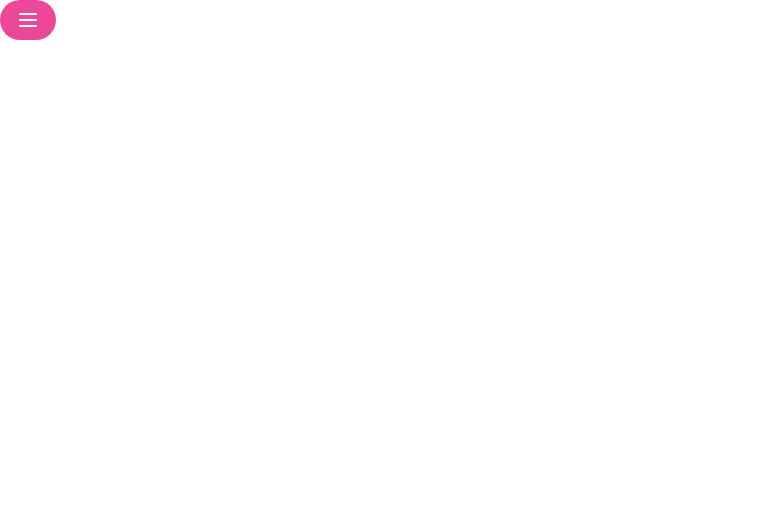
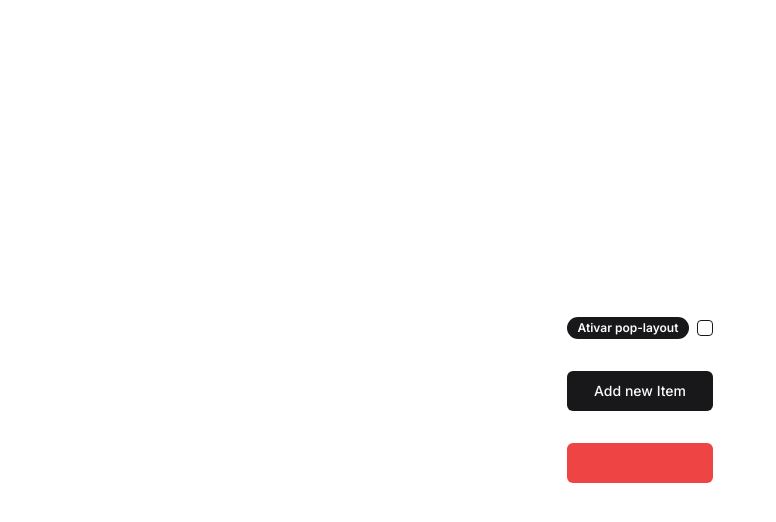
Before and after one commit to JheanAntunes/learn-framer-motion, a Next.js app: page / in a window 1280 px wide. Shown: the top 522 px of the page, without its empty margins (0-776 px from the left). Built offline with nearby package versions, Linux system fonts and the light colour scheme.

Commit message:
:sparkles:	feat: add ExampleAnimatePresence

```diff
--- a/src/app/page.tsx
+++ b/src/app/page.tsx
@@ -1,4 +1,4 @@
-import MenuMobile from '@/examples/menu-mobile'
+import ExampleAnimatePresence from '@/examples/animate-presence'
 
 export default function Home() {
   return (
@@ -6,7 +6,8 @@ export default function Home() {
       {/* <BasicAnimationMotionDiv /> */}
       {/* <BasicExampleGestures /> */}
       {/* <ReorderExample /> */}
-      <MenuMobile />
+      {/* <MenuMobile /> */}
+      <ExampleAnimatePresence />
     </main>
   )
 }
--- a/src/components/framer-motion/index.tsx
+++ b/src/components/framer-motion/index.tsx
@@ -5,5 +5,6 @@ import { motion, Reorder } from 'framer-motion'
 export const MotionDiv = motion.div
 export const MotionLi = motion.li
 export const MotionUl = motion.ul
+export const MotionButton = motion.button
 export const ReorderGroup = Reorder.Group
 export const ReorderItem = Reorder.Item
--- /dev/null
+++ b/src/examples/animate-presence/index.tsx
@@ -0,0 +1,61 @@
+'use client'
+import { MotionButton, MotionLi, MotionUl } from '@/components/framer-motion'
+import { Badge } from '@/components/ui/badge'
+import { buttonVariants } from '@/components/ui/button'
+import { Checkbox } from '@/components/ui/checkbox'
+import { Label } from '@/components/ui/label'
+import { AnimatePresence } from 'framer-motion'
+import { useState } from 'react'
+
+const ExampleAnimatePresence = () => {
+  const [items, setItems] = useState([0])
+  const [isChecked, setIsChecked] = useState(false)
+  return (
+    <section className="flex h-full w-full items-center justify-center">
+      <div className="grid gap-8">
+        <Label className="flex w-fit items-center gap-2">
+          <Badge>Ativar pop-layout</Badge>
+          <Checkbox
+            checked={isChecked}
+            onClick={() => setIsChecked((stateIsChecked) => !stateIsChecked)}
+          />
+        </Label>
+        <MotionButton
+          className={buttonVariants()}
+          whileTap={{ scale: 0.95 }}
+          onClick={() => {
+            setItems((stateItems) => [...stateItems, stateItems.length])
+          }}
+        >
+          Add new Item
+        </MotionButton>
+        <MotionUl className="grid gap-2">
+          <AnimatePresence mode={isChecked ? 'popLayout' : 'sync'}>
+            {/* Render list items*/}
+            {items.map((_, index) => (
+              <MotionLi
+                key={_ + index}
+                layout
+                initial={{ scale: 0.8, opacity: 0 }}
+                animate={{ scale: 1, opacity: 1 }}
+                exit={{ scale: 0.8, opacity: 0 }}
+                transition={{ type: 'spring', duration: 0.6, delay: 0.1 }}
+                className={buttonVariants({ variant: 'destructive' })}
+                onClick={() => {
+                  setItems((stateItems) => {
+                    const filterStateItems = stateItems.filter(
+                      (_, id) => id !== index
+                    )
+                    return filterStateItems
+                  })
+                }}
+              />
+            ))}
+          </AnimatePresence>
+        </MotionUl>
+      </div>
+    </section>
+  )
+}
+
+export default ExampleAnimatePresence
```
